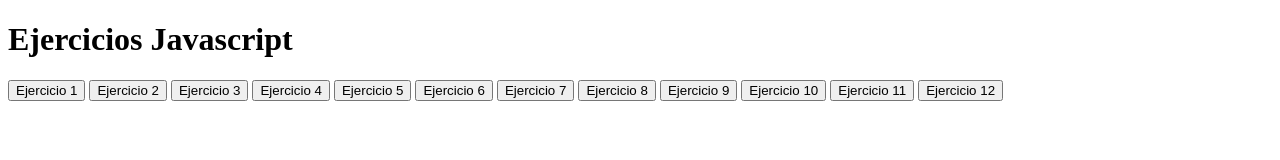
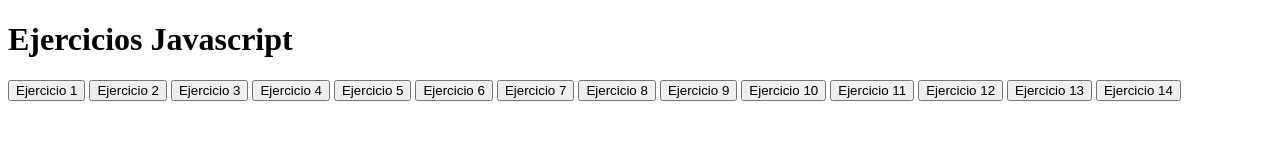
Before and after one commit to drodriguez98/cd-javascript, a plain HTML site: page introduccion/index.html in a window 1280 px wide. Drawn offline with Linux system fonts and the light colour scheme.

Commit message:
Add new js scripts

```diff
--- a/introduccion/index.html
+++ b/introduccion/index.html
@@ -29,6 +29,8 @@
         <button type="button" onclick="ejercicio10()">Ejercicio 10</button>
         <button type="button" onclick="ejercicio11()">Ejercicio 11</button>
         <button type="button" onclick="ejercicio12()">Ejercicio 12</button>
+        <button type="button" onclick="ejercicio13()">Ejercicio 13</button>
+        <button type="button" onclick="ejercicio14()">Ejercicio 14</button>
 
     </body>
 
--- a/introduccion/script.js
+++ b/introduccion/script.js
@@ -279,7 +279,6 @@ function esPrimo(num) {
 function ejercicio12() {
 
     var num = parseInt(prompt('Introduce un número:'));
-
     var contador = 1;
 
     while (contador <= num) {
@@ -295,3 +294,33 @@ function ejercicio12() {
     }
 
 }
+
+/* EJERCICIO 13 */
+
+/* Pedir un número y mostrar su tabla de multiplicar del 1 al 10. */
+
+function ejercicio13() {
+
+    var multplicador = 0;
+    var num = parseInt(prompt('Introduce un número:'));
+    var resultado;
+
+    while (multplicador <= 10) {
+
+        resultado = num * multplicador;
+        console.log(`${num} * ${multplicador} = ${resultado}`)
+        multplicador++;
+
+    }
+
+}
+
+/* EJERCICIO 14 */
+
+/* Calcular la suma de los dígitos de un número entero */
+
+function ejercicio14() {
+
+
+
+}
```
